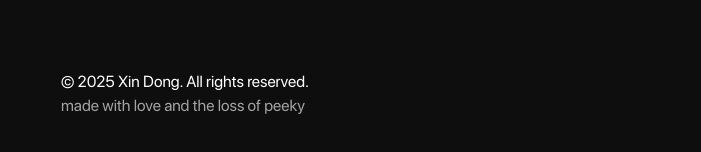
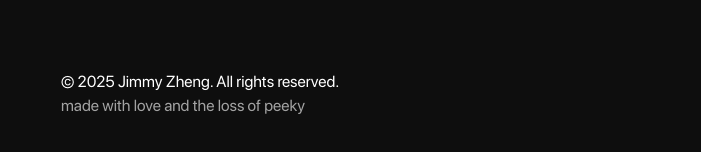
Before and after one commit to TheDXport/xinsite, a Next.js app: page / in a window 1280 px wide. Shown: the part 2606-2758 px from the top of the page, without its empty margins (579-1280 px from the left). Built offline with nearby package versions, Linux system fonts and the light colour scheme; a web font is replaced by a local one.

Commit message:
Updated Credits

```diff
--- a/src/app/components/Footer.tsx
+++ b/src/app/components/Footer.tsx
@@ -6,10 +6,10 @@ const SFProRegular = localFont({
 const Footer = () => {
   return (
     <footer className={`${SFProRegular.className} mt-24 pt-20 `}>
-      <h1>&#169; {new Date().getFullYear()} Xin Dong. All rights reserved.</h1>
-      <h3 className="text-[#a3a3a3]">
-        made with love and the loss of peeky
-      </h3>{" "}
+      <h1>
+        &#169; {new Date().getFullYear()} Jimmy Zheng. All rights reserved.
+      </h1>
+      <h3 className="text-[#a3a3a3]">made with love and the loss of peeky</h3>{" "}
     </footer>
   );
 };
```
